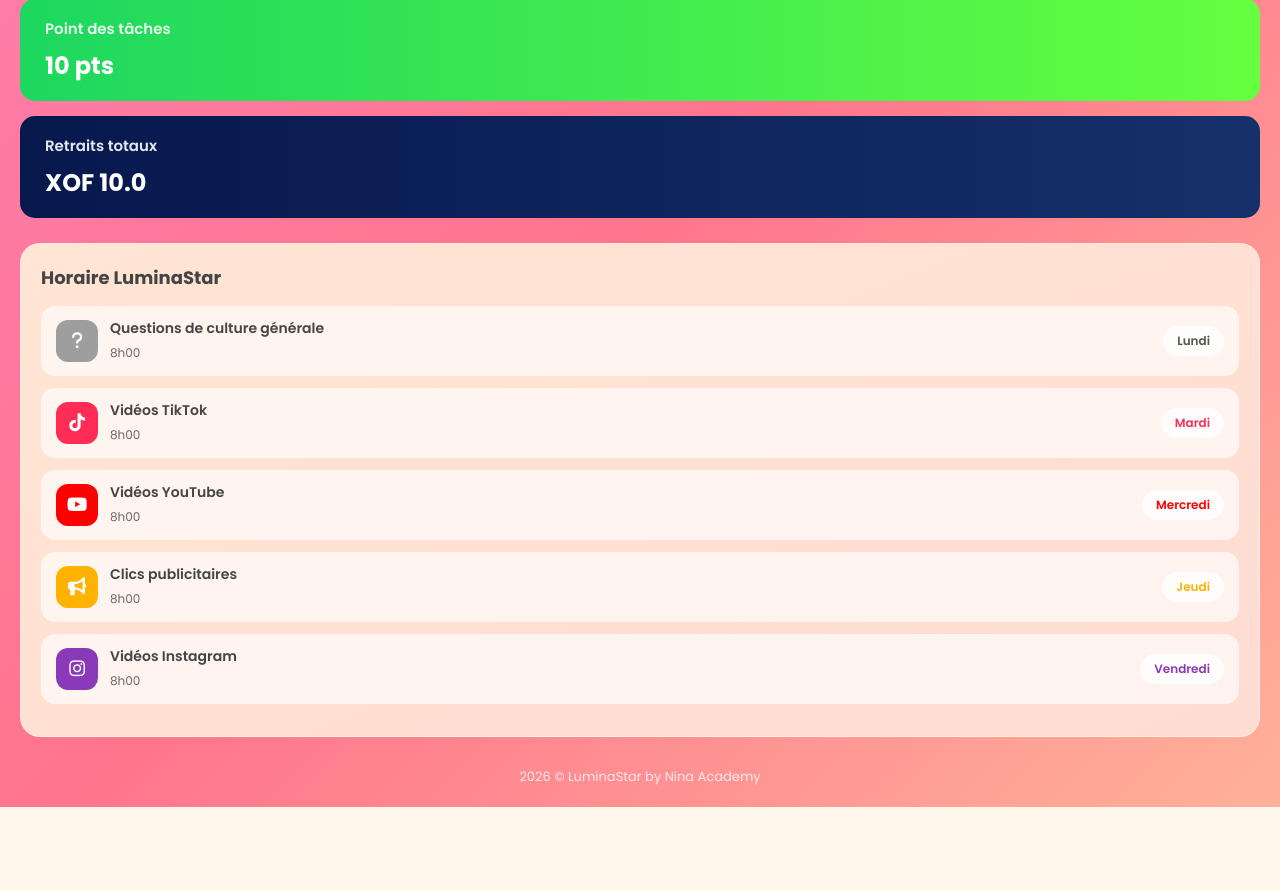
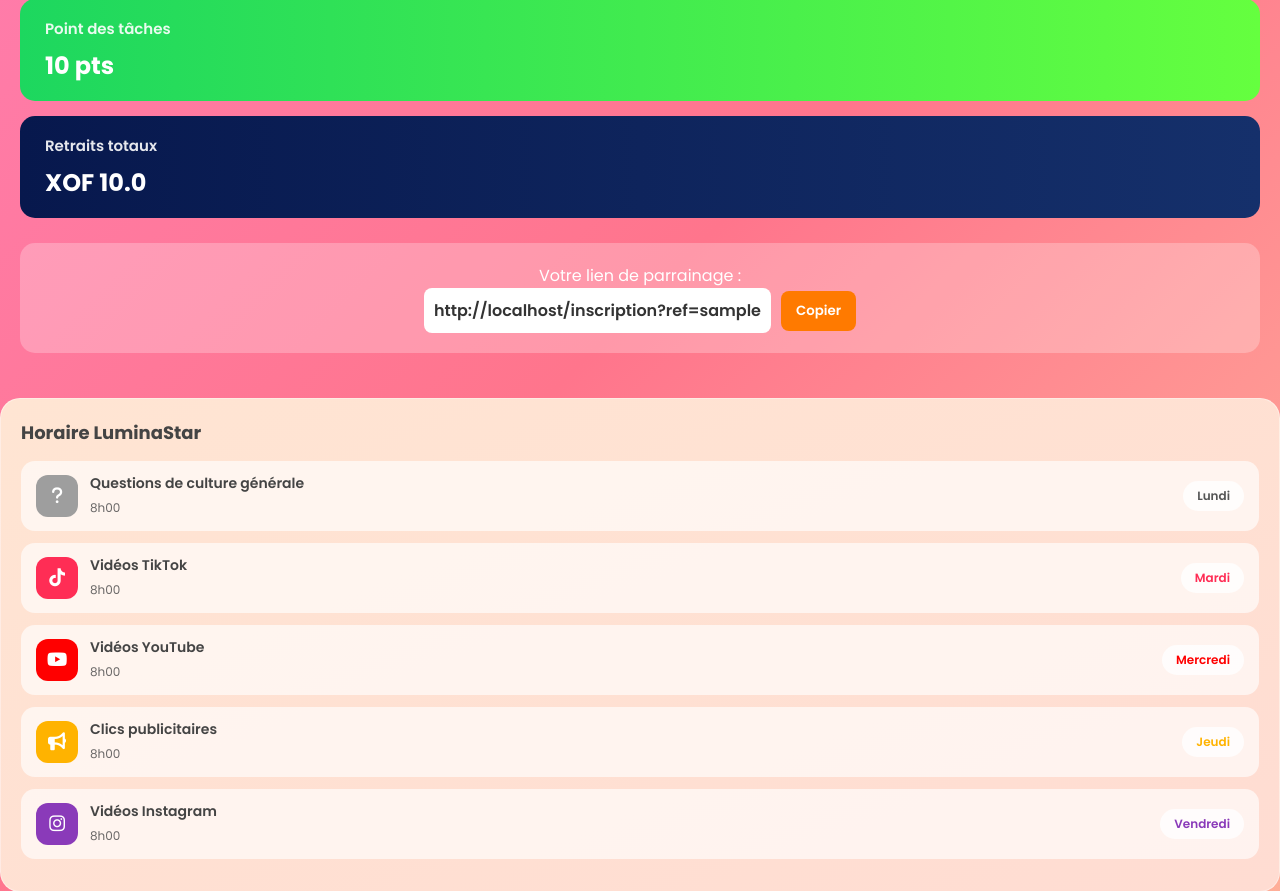
Before and after one commit to fredogary7-rgb/a, a Flask app: page /dashboard in a window 1280 px wide. Shown: the part 332-1223 px from the top of the page. Before the commit the page ends 1139 px from the top, so only its background shows below. Run offline with Flask 3, Linux system fonts and the light colour scheme; the visitor is signed in with stand-in values (Sample User, id 1); tables that the repository leaves empty hold one stand-in row (values such as "Sample post").

```diff
--- a/app.py
+++ b/app.py
@@ -1,4 +1,4 @@
-
+import sys
 import os
 import re
 import uuid
@@ -17,9 +17,6 @@ app = Flask(__name__, template_folder="templates", static_folder="static")
 app.secret_key = "ma_cle_ultra_secrete"
 
 # ─── ENV VARIABLES ───────────────────────────────────────
-load_dotenv()
-MONEYFUSION_API_KEY = os.getenv("MONEYFUSION_API_KEY")
-MONEYFUSION_API_URL = os.getenv("MONEYFUSION_API_URL")
 
 # ─── UPLOAD CONFIG ───────────────────────────────────────
 # Dossiers pour les uploads
@@ -342,6 +339,9 @@ def calculer_montant_points(user):
 # Vérification des investissements
 # -----------------------
 
+
+
+
 @app.cli.command("init-db")
 def init_db():
     db.create_all()
@@ -469,7 +469,6 @@ def logout_page():
     return redirect(url_for("connexion_page"))
 
 
-
 def get_global_stats():
     total_users = db.session.query(func.count(User.id)).scalar() or 0
     total_deposits = db.session.query(func.sum(Depot.montant)).filter(Depot.statut=="valide").scalar() or 0
@@ -519,7 +518,6 @@ def dashboard_bloque():
 
     return render_template("dashboard_bloque.html", user=user)
 
-
 @app.route("/dashboard")
 def dashboard_page():
     user_id = session.get("user_id")
@@ -527,11 +525,16 @@ def dashboard_page():
         flash("Vous devez vous connecter pour accéder au dashboard.", "danger")
         return redirect(url_for("connexion_page"))
 
+    # On récupère l'utilisateur AVANT d'utiliser user.username
     user = User.query.get(user_id)
     if not user:
         session.clear()
         flash("Session invalide, veuillez vous reconnecter.", "danger")
         return redirect(url_for("connexion_page"))
+
+    # Génération du lien de parrainage
+    referral_code = user.username
+    referral_link = url_for("inscription_page", _external=True) + f"?ref={referral_code}"
 
     # 🔒 Bloque l'accès si premier dépôt pas encore validé
     if user.premier_depot is False:
@@ -545,13 +548,16 @@ def dashboard_page():
     return render_template(
         "dashboard.html",
         user=user,
-        points=user.points or 0,              # ← Ajout de la ligne pour les points
+        points=user.points or 0,
         revenu_cumule=revenu_cumule,
         total_users=total_users,
-        total_withdrawn_user = user.total_retrait or 0,
+        total_withdrawn_user=user.total_retrait or 0,
         total_deposits=total_deposits,
+        referral_code=referral_code,
+        referral_link=referral_link,
         total_withdrawn=total_withdrawn
     )
+
 # ===== Décorateur admin =====
 def admin_required(f):
     @wraps(f)
--- /dev/null
+++ b/paydunya/utils.py
@@ -0,0 +1,6 @@
+def is_success(response):
+    return response.get("response_code") == "00"
+
+
+def is_payment_completed(result):
+    return result.get("status") == "completed"
--- a/templates/dashboard.html
+++ b/templates/dashboard.html
@@ -114,6 +114,47 @@ footer { text-align:center; margin-top:30px; opacity:0.8; font-size:13px; }
     font-size:16px;
     cursor:pointer;
 }
+/* REFERRAL BOX (en bas) */
+.ref-box {
+    background: rgba(255, 255, 255, 0.25);
+    padding: 20px;
+    border-radius: 15px;
+    text-align: center;
+    margin-top: 25px;
+}
+
+.ref-link-container {
+    display: flex;
+    align-items: center;
+    justify-content: center;
+    gap: 10px;
+    flex-wrap: wrap;
+}
+
+.ref-link {
+    background: #ffffff;
+    color: #333;
+    padding: 10px;
+    border-radius: 8px;
+    word-break: break-all;
+    font-weight: 600;
+    min-width: 250px;
+    text-align: center;
+}
+
+.copy-btn {
+    padding: 10px 15px;
+    border: none;
+    border-radius: 8px;
+    background: #ff7a00;
+    color: #fff;
+    font-weight: 600;
+    cursor: pointer;
+    transition: 0.3s;
+}
+
+.copy-btn:hover {
+    background: #ffb35a;
 </style>  </head>  <body>  <div class="overlay" id="overlay"></div>  <!-- SIDEBAR -->  <div class="sidebar" id="sidebar">
     <a href="/dashboard"><i class="fa fa-home"></i> Tableau de bord</a>
     <a href="/revenus"><i class="fa fa-wallet"></i> Revenus</a>  <!-- Nos chaînes -->
@@ -210,6 +251,18 @@ footer { text-align:center; margin-top:30px; opacity:0.8; font-size:13px; }
     </div>
 </div>
 
+    <!-- REFERRAL LINK -->
+    <div class="ref-box">
+        <p>Votre lien de parrainage :</p>
+        <div class="ref-link-container">
+            <div class="ref-link" id="refLink">{{ referral_link }}</div>
+            <button class="copy-btn" onclick="copyReferral()">Copier</button>
+        </div>
+    </div>
+
+</div>
+
+
 <!-- HORAIRE TRENDSTAR -->
 <div class="schedule-card">
     <h3>Horaire LuminaStar</h3>
@@ -273,6 +326,15 @@ footer { text-align:center; margin-top:30px; opacity:0.8; font-size:13px; }
 <footer>2026 © LuminaStar by Nina Academy</footer>
 
 </div>  <script>
+function copyReferral() {
+    const refLink = document.getElementById("refLink").textContent;
+    navigator.clipboard.writeText(refLink).then(() => {
+        alert("Lien de parrainage copié !");
+    }).catch(err => {
+        console.error("Erreur copie :", err);
+    });
+}
+
 const sidebar = document.getElementById("sidebar");
 const overlay = document.getElementById("overlay");
 const menuToggle = document.getElementById("menuToggle");
--- a/templates/wheel.html
+++ b/templates/wheel.html
@@ -102,7 +102,7 @@ footer { text-align:center; margin-top:30px; opacity:0.8; font-size:13px; }
 
 <div class="wheel-card">
     <h2>🎡 Roue de la Fortune</h2>
-    <p>Tentez de gagner une récompense TrendStar !</p>
+    <p>Tentez de gagner une récompense LuminaStar !</p>
 </div>
 
 <div class="pointer"></div>
```
Also changed, not shown: config.py (added, +9 -0 lines), paydunya/api.py (added, +29 -0 lines), paydunya/config.py (added, +25 -0 lines), templates/error.html (added, +8 -0 lines), templates/payer.html (added, +19 -0 lines), templates/success.html (added, +10 -0 lines), paydunya/__init__.py (added), 1 other file.
